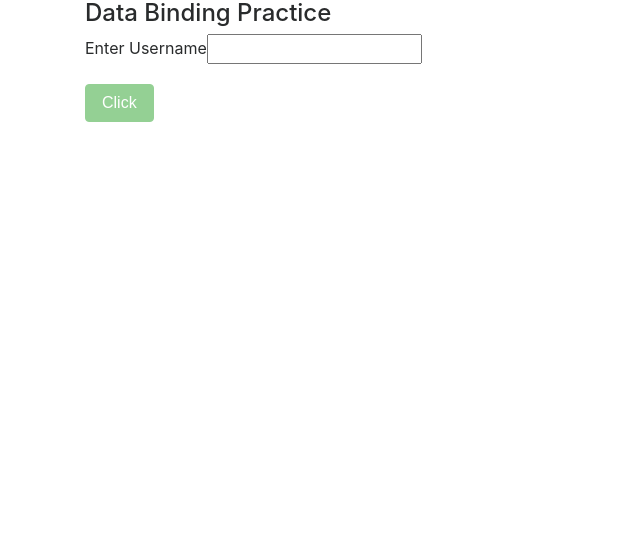
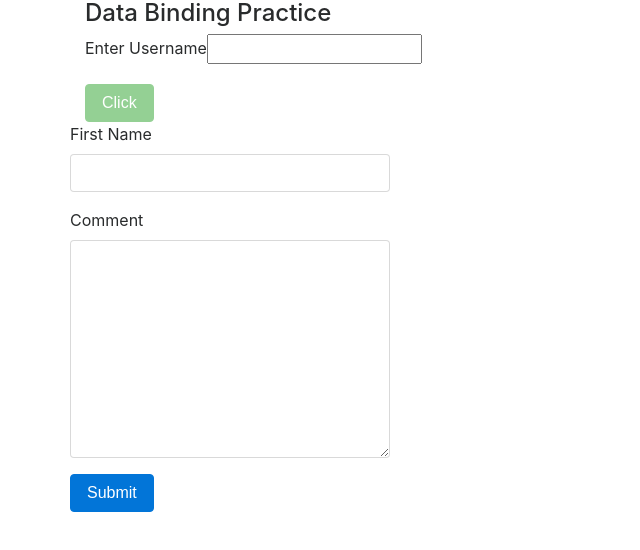
Before and after one commit to niblux/angPlayground, an Angular app: page / in a window 1280 px wide. Shown: the top 550 px of the page, without its empty margins (0-640 px from the left). Built offline with nearby package versions, Linux system fonts and the light colour scheme.

Commit message:
Template Driven Contact Form

```diff
--- a/src/app/app.component.html
+++ b/src/app/app.component.html
@@ -2,3 +2,5 @@
 <!-- <app-server-component></app-server-component> -->
 
 <app-data-binding></app-data-binding>
+
+<app-contact-form></app-contact-form>
--- a/src/app/app.module.ts
+++ b/src/app/app.module.ts
@@ -5,12 +5,14 @@ import { FormsModule } from '@angular/forms';
 import { AppComponent } from './app.component';
 import { ServerComponentComponent } from './server-component/server-component.component';
 import { DataBindingComponent } from './data-binding/data-binding.component';
+import { ContactFormComponent } from './contact-form/contact-form.component';
 
 @NgModule({
   declarations: [
     AppComponent,
     ServerComponentComponent,
-    DataBindingComponent
+    DataBindingComponent,
+    ContactFormComponent
   ],
   imports: [
     BrowserModule,
--- /dev/null
+++ b/src/app/contact-form/contact-form.component.html
@@ -0,0 +1,23 @@
+<!-- Template Driven Form -->
+<div class="container">
+  <div class="row">
+    <form>
+      <div class="form-group">
+        <label for="firstName">First Name</label>
+        <input required minlength="3" maxlength="6"  pattern="Nabil" ngModel name="firstName" #firstName="ngModel" (change)="log(firstName)" id="firstName"
+        type="text" class="form-control" >
+        <div class="alert alert-danger" *ngIf="firstName.touched && !firstName.valid">Please enter your name</div>
+
+        <!-- APPARENTLY AN ANGULAR ERROR. : MUST TRY AN UPDATE OR FIND SOLUTION -->
+        <!-- <div class="alert alert-danger" *ngIf="firstName.errors.minlength">Min Length Invalid</div>
+        <div class="alert alert-danger" *ngIf="firstName.errors.pattern">Please enter your the name Nabil</div> -->
+
+      </div>
+      <div class="form-group">
+        <label for="comment">Comment</label>
+        <textarea id="comment" cols="30" rows="10" class="form-control"></textarea>
+      </div>
+      <button class="btn btn-primary">Submit</button>
+    </form>
+  </div>
+</div>
--- /dev/null
+++ b/src/app/contact-form/contact-form.component.ts
@@ -0,0 +1,14 @@
+import { Component, OnInit } from '@angular/core';
+
+@Component({
+  selector: 'app-contact-form',
+  templateUrl: './contact-form.component.html',
+  styleUrls: ['./contact-form.component.css']
+})
+export class ContactFormComponent {
+
+log(x) {
+  console.log(x);
+}
+
+}
```
Also changed, not shown: src/app/contact-form/contact-form.component.css (added), 2 other files (tests, documents, lock files or other folders).
